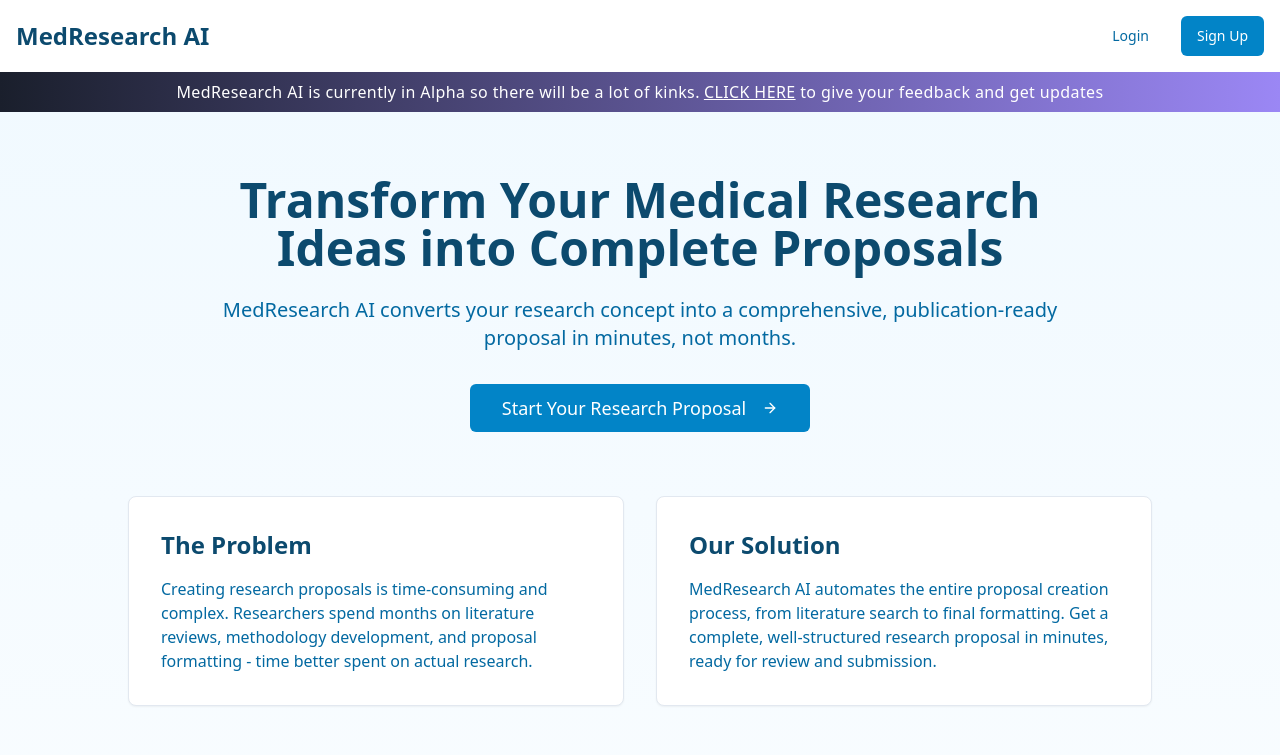
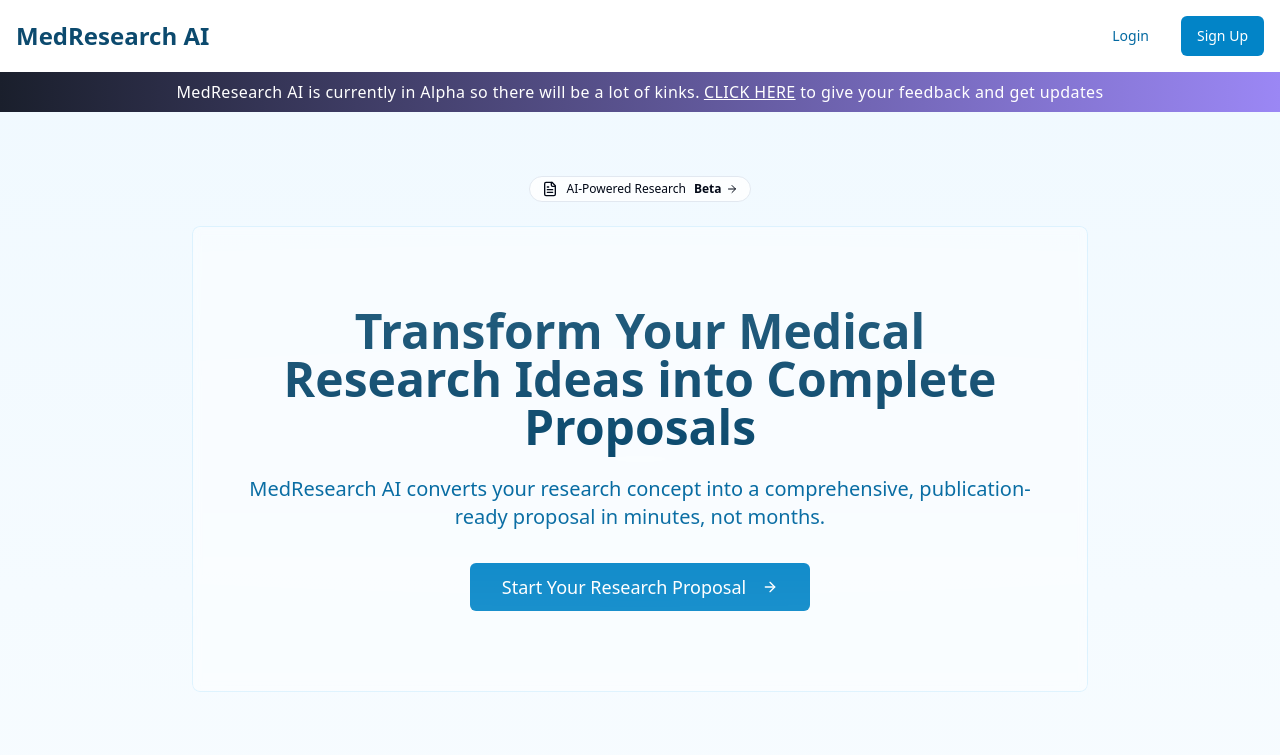
Before and after one commit to netflypsb/research-helper-bot, a React (Vite) app: page / in a window 1280 px wide. Shown: the top 755 px of the page. Built offline with nearby package versions, Linux system fonts and the light colour scheme.

Commit message:
Update hero section UI appearance
Modified the UI appearance of the hero section while maintaining its content. Added new canvas rendering functionality for enhanced visual effects. Created necessary component files and installed required dependencies.
[skip gpt_engineer]

```diff
--- a/package.json
+++ b/package.json
@@ -32,7 +32,7 @@
     "@radix-ui/react-select": "^2.1.1",
     "@radix-ui/react-separator": "^1.1.0",
     "@radix-ui/react-slider": "^1.2.0",
-    "@radix-ui/react-slot": "^1.1.0",
+    "@radix-ui/react-slot": "^1.1.1",
     "@radix-ui/react-switch": "^1.1.0",
     "@radix-ui/react-tabs": "^1.1.0",
     "@radix-ui/react-toast": "^1.2.1",
--- /dev/null
+++ b/src/components/ui/canvas.tsx
@@ -0,0 +1,233 @@
+// @ts-ignore
+function n(e) {
+  // @ts-ignore
+  this.init(e || {});
+}
+n.prototype = {
+  // @ts-ignore
+  init: function (e) {
+    // @ts-ignore
+    this.phase = e.phase || 0;
+    // @ts-ignore
+    this.offset = e.offset || 0;
+    // @ts-ignore
+    this.frequency = e.frequency || 0.001;
+    // @ts-ignore
+    this.amplitude = e.amplitude || 1;
+  },
+  update: function () {
+    return (
+      // @ts-ignore
+      (this.phase += this.frequency),
+      // @ts-ignore
+      (e = this.offset + Math.sin(this.phase) * this.amplitude)
+    );
+  },
+  value: function () {
+    return e;
+  },
+};
+
+// @ts-ignore
+function Line(e) {
+  // @ts-ignore
+  this.init(e || {});
+}
+
+Line.prototype = {
+  // @ts-ignore
+  init: function (e) {
+    // @ts-ignore
+    this.spring = e.spring + 0.1 * Math.random() - 0.05;
+    // @ts-ignore
+    this.friction = E.friction + 0.01 * Math.random() - 0.005;
+    // @ts-ignore
+    this.nodes = [];
+    for (var t, n = 0; n < E.size; n++) {
+      t = new Node();
+      // @ts-ignore
+      t.x = pos.x;
+      // @ts-ignore
+      t.y = pos.y;
+      // @ts-ignore
+      this.nodes.push(t);
+    }
+  },
+  update: function () {
+    // @ts-ignore
+    let e = this.spring,
+      // @ts-ignore
+      t = this.nodes[0];
+    // @ts-ignore
+    t.vx += (pos.x - t.x) * e;
+    // @ts-ignore
+    t.vy += (pos.y - t.y) * e;
+    // @ts-ignore
+    for (var n, i = 0, a = this.nodes.length; i < a; i++)
+      // @ts-ignore
+      (t = this.nodes[i]),
+        0 < i &&
+          // @ts-ignore
+          ((n = this.nodes[i - 1]),
+          (t.vx += (n.x - t.x) * e),
+          (t.vy += (n.y - t.y) * e),
+          (t.vx += n.vx * E.dampening),
+          (t.vy += n.vy * E.dampening)),
+        // @ts-ignore
+        (t.vx *= this.friction),
+        // @ts-ignore
+        (t.vy *= this.friction),
+        (t.x += t.vx),
+        (t.y += t.vy),
+        (e *= E.tension);
+  },
+  draw: function () {
+    let e,
+      t,
+      // @ts-ignore
+      n = this.nodes[0].x,
+      // @ts-ignore
+      i = this.nodes[0].y;
+    // @ts-ignore
+    ctx.beginPath();
+    // @ts-ignore
+    ctx.moveTo(n, i);
+    // @ts-ignore
+    for (var a = 1, o = this.nodes.length - 2; a < o; a++) {
+      // @ts-ignore
+      e = this.nodes[a];
+      // @ts-ignore
+      t = this.nodes[a + 1];
+      n = 0.5 * (e.x + t.x);
+      i = 0.5 * (e.y + t.y);
+      // @ts-ignore
+      ctx.quadraticCurveTo(e.x, e.y, n, i);
+    }
+    // @ts-ignore
+    e = this.nodes[a];
+    // @ts-ignore
+    t = this.nodes[a + 1];
+    // @ts-ignore
+    ctx.quadraticCurveTo(e.x, e.y, t.x, t.y);
+    // @ts-ignore
+    ctx.stroke();
+    // @ts-ignore
+    ctx.closePath();
+  },
+};
+
+// @ts-ignore
+function onMousemove(e) {
+  function o() {
+    lines = [];
+    for (let e = 0; e < E.trails; e++)
+      lines.push(new Line({ spring: 0.45 + (e / E.trails) * 0.025 }));
+  }
+  // @ts-ignore
+  function c(e) {
+    e.touches
+      ? // @ts-ignore
+        ((pos.x = e.touches[0].pageX), (pos.y = e.touches[0].pageY))
+      : // @ts-ignore
+        ((pos.x = e.clientX), (pos.y = e.clientY)),
+      e.preventDefault();
+  }
+  // @ts-ignore
+  function l(e) {
+    // @ts-ignore
+    1 == e.touches.length &&
+      ((pos.x = e.touches[0].pageX), (pos.y = e.touches[0].pageY));
+  }
+  document.removeEventListener("mousemove", onMousemove),
+    document.removeEventListener("touchstart", onMousemove),
+    document.addEventListener("mousemove", c),
+    document.addEventListener("touchmove", c),
+    document.addEventListener("touchstart", l),
+    c(e),
+    o(),
+    render();
+}
+
+function render() {
+  // @ts-ignore
+  if (ctx.running) {
+    // @ts-ignore
+    ctx.globalCompositeOperation = "source-over";
+    // @ts-ignore
+    ctx.clearRect(0, 0, ctx.canvas.width, ctx.canvas.height);
+    // @ts-ignore
+    ctx.globalCompositeOperation = "lighter";
+    // @ts-ignore
+    ctx.strokeStyle = "hsla(" + Math.round(f.update()) + ",100%,50%,0.025)";
+    // @ts-ignore
+    ctx.lineWidth = 10;
+    for (var e, t = 0; t < E.trails; t++) {
+      // @ts-ignore
+      (e = lines[t]).update();
+      e.draw();
+    }
+    // @ts-ignore
+    ctx.frame++;
+    window.requestAnimationFrame(render);
+  }
+}
+
+function resizeCanvas() {
+  // @ts-ignore
+  ctx.canvas.width = window.innerWidth - 20;
+  // @ts-ignore
+  ctx.canvas.height = window.innerHeight;
+}
+
+// @ts-ignore
+var ctx,
+  // @ts-ignore
+  f,
+  e = 0,
+  pos = {},
+  // @ts-ignore
+  lines = [],
+  E = {
+    debug: true,
+    friction: 0.5,
+    trails: 80,
+    size: 50,
+    dampening: 0.025,
+    tension: 0.99,
+  };
+function Node() {
+  this.x = 0;
+  this.y = 0;
+  this.vy = 0;
+  this.vx = 0;
+}
+
+export const renderCanvas = function () {
+  // @ts-ignore
+  ctx = document.getElementById("canvas").getContext("2d");
+  ctx.running = true;
+  ctx.frame = 1;
+  f = new n({
+    phase: Math.random() * 2 * Math.PI,
+    amplitude: 85,
+    frequency: 0.0015,
+    offset: 285,
+  });
+  document.addEventListener("mousemove", onMousemove);
+  document.addEventListener("touchstart", onMousemove);
+  document.body.addEventListener("orientationchange", resizeCanvas);
+  window.addEventListener("resize", resizeCanvas);
+  window.addEventListener("focus", () => {
+    // @ts-ignore
+    if (!ctx.running) {
+      // @ts-ignore
+      ctx.running = true;
+      render();
+    }
+  });
+  window.addEventListener("blur", () => {
+    // @ts-ignore
+    ctx.running = true;
+  });
+  resizeCanvas();
+};
--- a/src/pages/Index.tsx
+++ b/src/pages/Index.tsx
@@ -5,9 +5,15 @@ import Footer from "@/components/Footer";
 import Subheader from "@/components/Subheader";
 import { ArrowRight, FileText, Search, BookOpen, FileCheck } from "lucide-react";
 import { useNavigate } from "react-router-dom";
+import { useEffect } from "react";
+import { renderCanvas } from "@/components/ui/canvas";
 
 const Index = () => {
   const navigate = useNavigate();
+
+  useEffect(() => {
+    renderCanvas();
+  }, []);
 
   return (
     <div className="min-h-screen flex flex-col bg-gradient-to-b from-sky-50 to-white">
@@ -15,9 +21,17 @@ const Index = () => {
       <Subheader />
 
       {/* Hero Section */}
-      <div className="container mx-auto px-4 py-16 flex-grow">
-        <div className="max-w-4xl mx-auto text-center mb-16">
-          <h1 className="text-4xl md:text-5xl font-bold text-sky-900 mb-6">
+      <div className="container mx-auto px-4 py-16 flex-grow relative">
+        <div className="max-w-4xl mx-auto text-center mb-16 relative z-10">
+          <div className="relative flex items-center justify-center whitespace-nowrap rounded-full border bg-white/80 backdrop-blur-sm px-3 py-1 text-xs mb-6 w-fit mx-auto">
+            <FileText className="h-4 w-4 mr-2" /> AI-Powered Research
+            <span className="ml-2 flex items-center font-semibold">
+              Beta <ArrowRight className="h-3 w-3 ml-1" />
+            </span>
+          </div>
+
+          <div className="relative mx-auto h-full max-w-7xl border border-sky-200/50 p-6 bg-white/50 backdrop-blur-sm rounded-lg [mask-image:radial-gradient(800rem_96rem_at_center,white,transparent)] md:px-12 md:py-20">
+            <h1 className="text-4xl md:text-5xl font-bold text-sky-900 mb-6 leading-tight">
               Transform Your Medical Research Ideas into Complete Proposals
             </h1>
             <p className="text-xl text-sky-700 mb-8">
@@ -31,7 +45,9 @@ const Index = () => {
               <ArrowRight className="ml-2" />
             </Button>
           </div>
+        </div>
 
+        {/* Value Proposition and other sections remain unchanged */}
         {/* Value Proposition */}
         <div className="grid md:grid-cols-2 gap-8 max-w-5xl mx-auto mb-16">
           <Card className="p-8 hover:shadow-lg transition-shadow bg-white">
@@ -123,6 +139,12 @@ const Index = () => {
           </div>
         </div>
       </div>
+
+      <canvas
+        className="pointer-events-none absolute inset-0 mx-auto"
+        id="canvas"
+      ></canvas>
+
       <Footer />
     </div>
   );
```
Also changed, not shown: 1 other file (tests, documents, lock files or other folders). Lines whose indentation alone changed are shown as unchanged.
